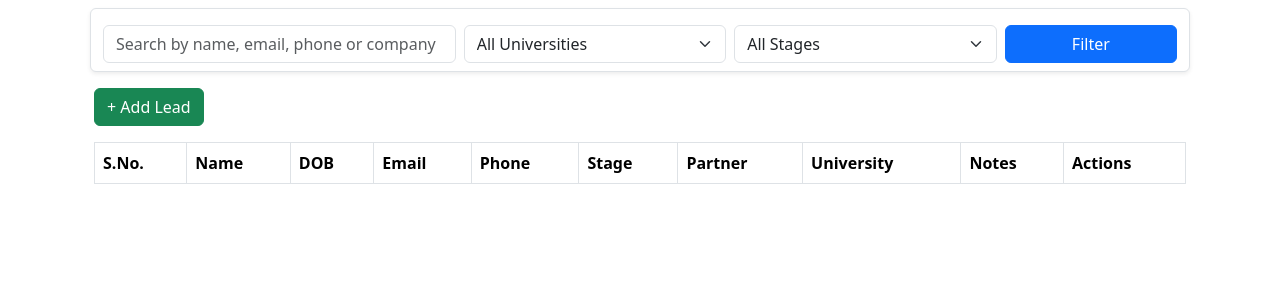
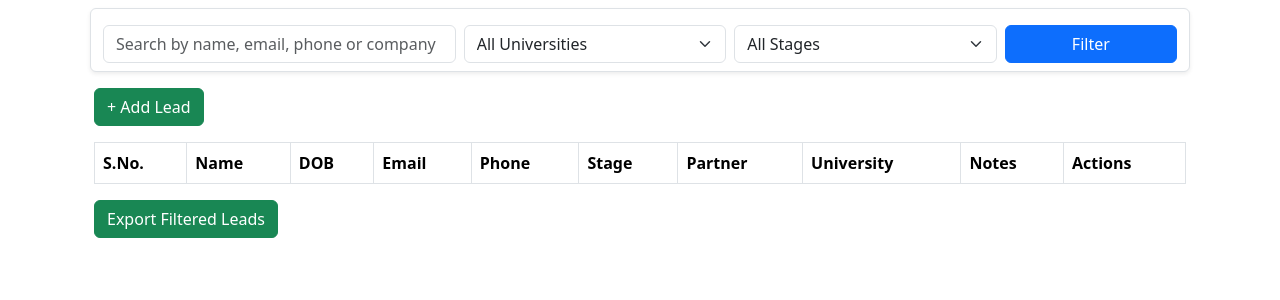
Before and after one commit to harshgul/gng-crm, a Flask app: page /leads in a window 1280 px wide. Shown: the part 308-608 px from the top of the page. Run offline with Flask 3, Linux system fonts and the light colour scheme; the visitor is signed in with stand-in values (Sample User, id 1); data that the repository does not hold is empty; some libraries are stand-ins or nearby versions.

Commit message:
Update leads.html

```diff
--- a/templates/leads.html
+++ b/templates/leads.html
@@ -131,6 +131,10 @@
     </table>
 </div>
 
+<a href="{{ url_for('export_doc_list', q=search_query, university=selected_university, stage=selected_stage) }}"
+   class="btn btn-success">
+   Export Filtered Leads
+</a>
 
 <!-- SCROLL SAVE/RESTORE SCRIPT -->
 <script>
```
